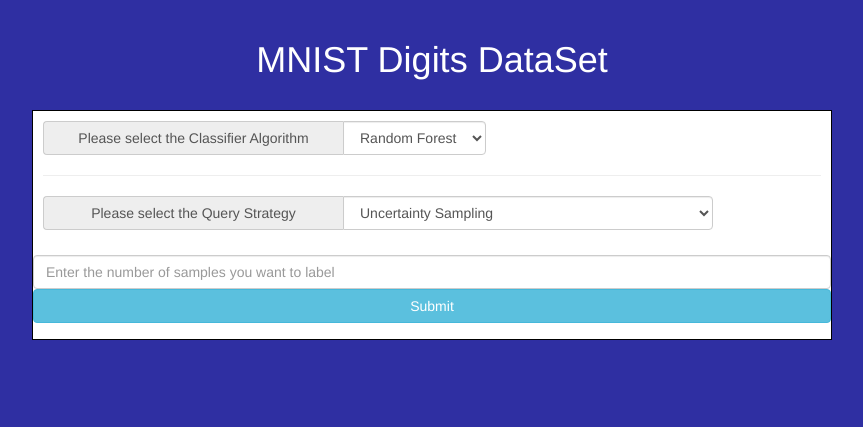
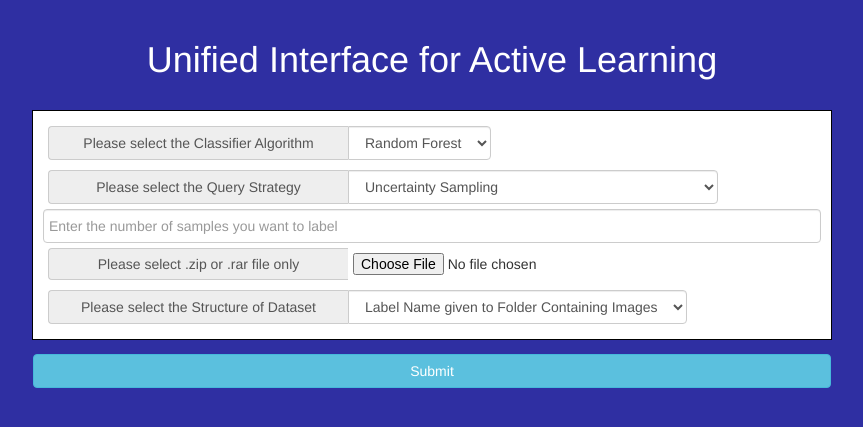
Before and after one commit to s18k/Active-Learning, a Flask app: page / in a window 1280 px wide. Shown: the top 427 px of the page, without its empty margins (208-1071 px from the left). Run offline with Flask 2, Linux system fonts and the light colour scheme; some libraries are stand-ins or nearby versions.

Commit message:
Update index.html

```diff
--- a/templates/index.html
+++ b/templates/index.html
@@ -13,17 +13,17 @@
     <center  >
 <!--        <h1>MNIST Digits Dataset using Active Learning</h1>-->
         <br>
-        <h1 style="color:white">MNIST Digits DataSet </h1>
+        <h1 style="color:white">Unified Interface for Active Learning </h1>
         <br>
         <!-- Default form login -->
 
-        <form method="POST" class="text-center border border-light p-5"  style="height: 230px; width: 800px; border: 1px solid black; background:white" action="{{url_for('query')}}">
+        <form method="POST" enctype=multipart/form-data class="text-center border border-light p-5"  style="height: 230px; width: 800px; border: 1px solid black; background:white" action="{{url_for('query')}}">
 
 
 
 <!--            <input type="password" id="defaultLoginFormPassword" class="form-control mb-4" placeholder="Password">-->
             <div class="form-group" style="padding:10px;">
-                <div class="input-group">
+                <div class="input-group" style="padding:5px">
 
                     <span class="input-group-addon" style="width:300px">Please select the Classifier Algorithm</span>
                         <select name="classifier_select" class="selectpicker form-control">
@@ -33,8 +33,7 @@
                         </select>
                 </div>
 
-                <hr>
-                <div class="input-group">
+                <div class="input-group" style="padding:5px">
                     <span class="input-group-addon" style="width:300px">Please select the Query Strategy</span>
                         <select name="strategy_select" class="selectpicker form-control" >
                           {% for o in query %}
@@ -43,9 +42,22 @@
                         </select>
                 </div>
 
+
+            <input style="padding:5px" name="queries" type="number" class="form-control mb-4" placeholder="Enter the number of samples you want to label">
+                <div class="input-group" style="padding:5px">
+                    <span class="input-group-addon" style="width:300px">Please select .zip or .rar file only</span>
+                    <input type=file name=file style="padding:5px" placeholder="">
+                </div>
+
+            <div class="input-group" style="padding:5px">
+                <span class="input-group-addon" style="width:300px">Please select the Structure of Dataset</span>
+                <select name="structure_select" class="selectpicker form-control" >
+                    {% for o in structure %}
+                    <option value="{{ o.id }}">{{ o.name }}</option>
+                    {% endfor %}
+                </select>
             </div>
-            <input name="queries" type="number" class="form-control mb-4" placeholder="Enter the number of samples you want to label">
-
+            </div>
         <button class="btn btn-info btn-block my-4" type="submit" value="next">Submit</button>
 
 </form>
```
